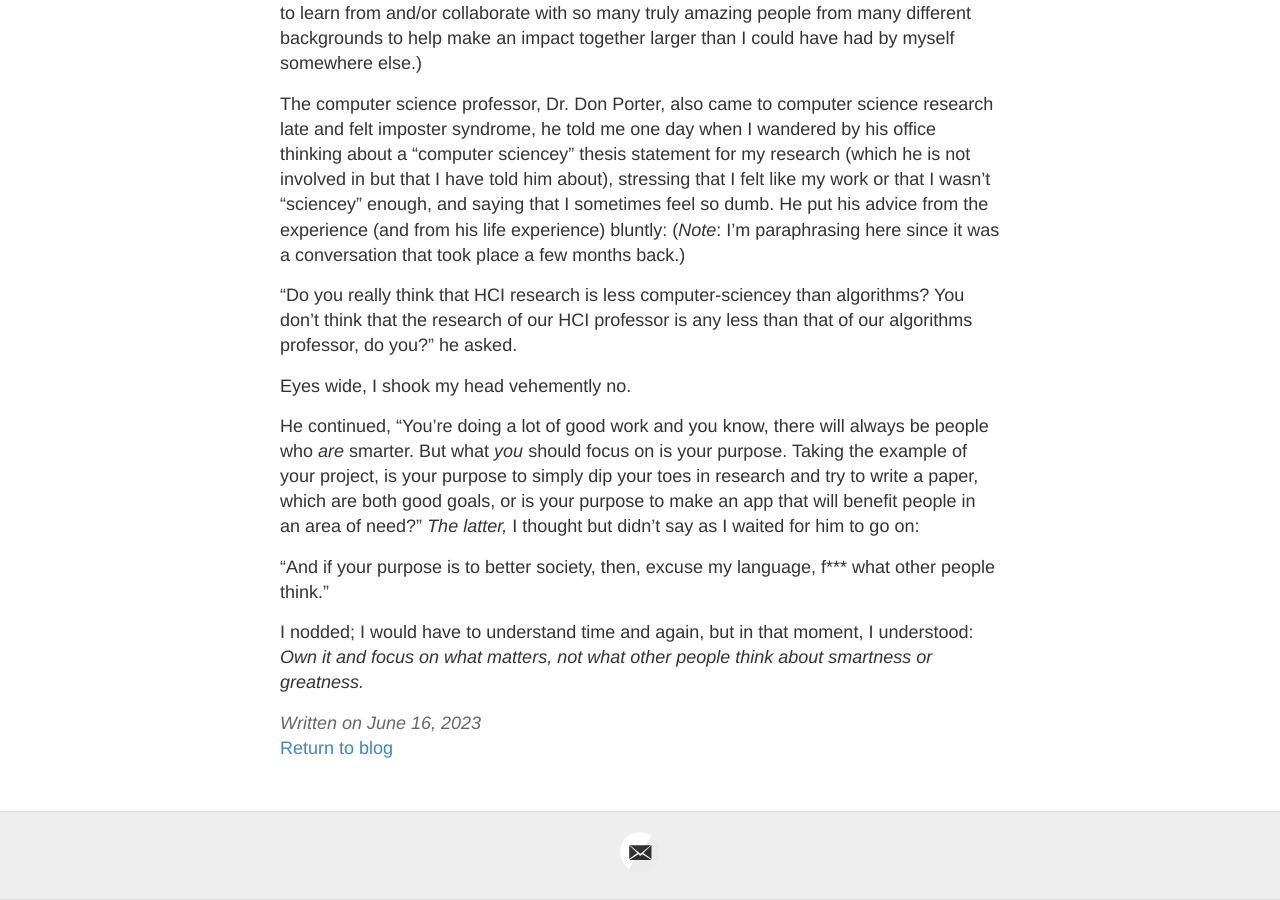
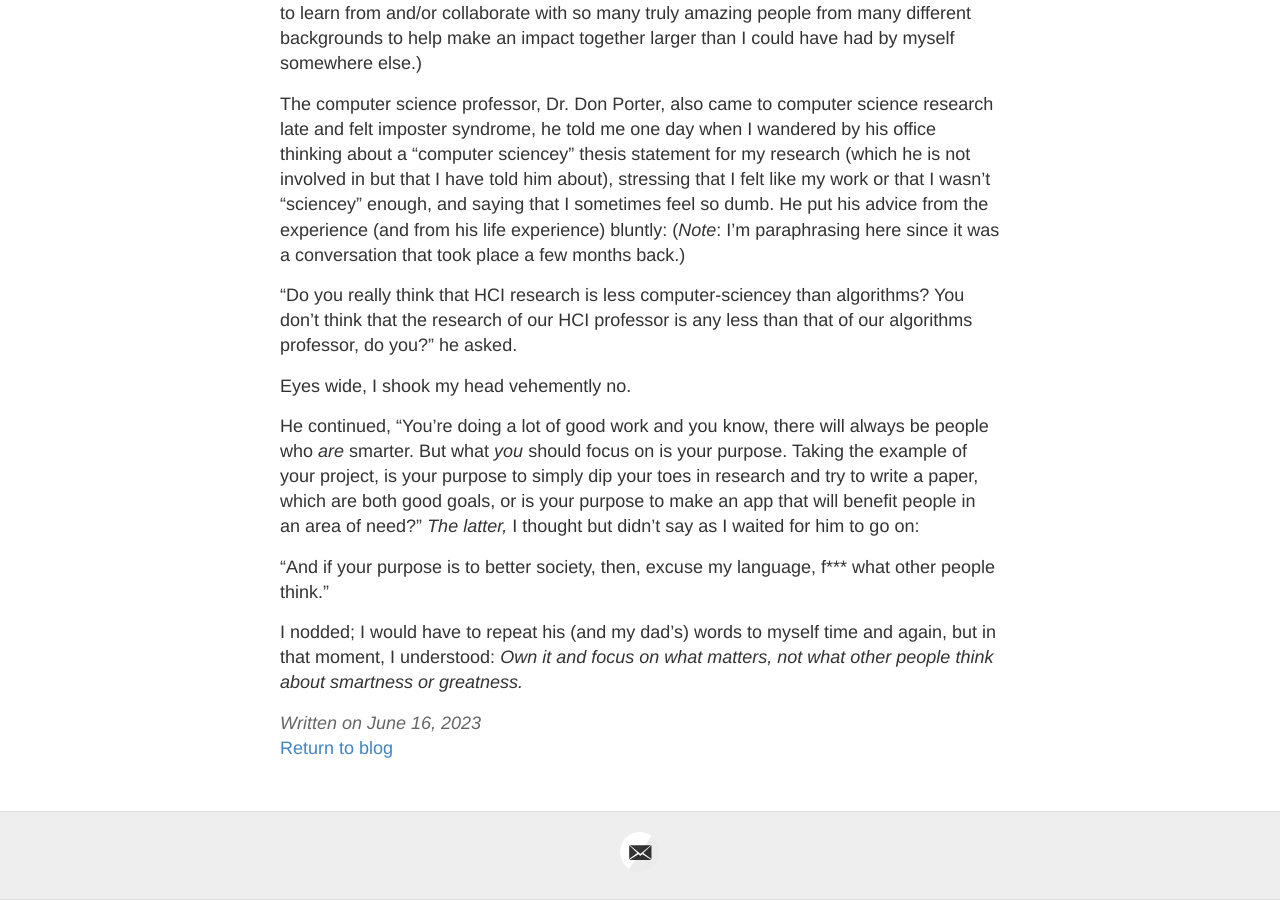
Before and after one commit to christineiym/dreu-2023, a Jekyll site: the page built from _posts/2023-06-16-week2.md, in a window 1280 px wide and 900 px high, scrolled down 3747 px. Built offline with Jekyll 4.4.1, drawn with Linux system fonts in a browser that asks for light colours.

Commit message:
typo and attempt to fix image rendering

```diff
--- a/_config.yml
+++ b/_config.yml
@@ -9,7 +9,7 @@ name: Christine Mendoza
 description: Summer 2023 DREU Project
 
 # URL of your avatar or profile pic (you could use your GitHub profile pic)
-avatar: images/2023_profile_pic_cropped.jpg
+avatar: /images/2023_profile_pic_cropped.jpg
 avatar_alt_text: An Asian woman with short, black hair and a black cardigan over a pastel dress smiles on a clear day. # don't redundantly say it's an image. See more tips here: https://www.a11yproject.com/posts/alt-text/
 
 #
--- a/_layouts/default.html
+++ b/_layouts/default.html
@@ -31,7 +31,7 @@
     <div class="wrapper-masthead">
       <div class="container">
         <header class="masthead clearfix">
-          <img src="{{ site.avatar }}" class="site-avatar" alt="{{ site.avatar_alt_text }}"/>
+          <img src="{{ '/images/2023_profile_pic_cropped.jpg' | site.avatar }}" class="site-avatar" alt="{{ site.avatar_alt_text }}"/>
 
           <div class="site-info">
             <h1 class="site-name"><a href="{{ site.baseurl }}/">{{ site.name }}</a></h1>
--- a/_posts/2023-06-16-week2.md
+++ b/_posts/2023-06-16-week2.md
@@ -53,4 +53,4 @@ He continued, "You're doing a lot of good work and you know, there will always b
 
 "And if your purpose is to better society, then, excuse my language, f*** what other people think."
 
-I nodded; I would have to understand time and again, but in that moment, I understood: *Own it and focus on what matters, not what other people think about smartness or greatness.*
+I nodded; I would have to repeat his (and my dad's) words to myself time and again, but in that moment, I understood: *Own it and focus on what matters, not what other people think about smartness or greatness.*
```
